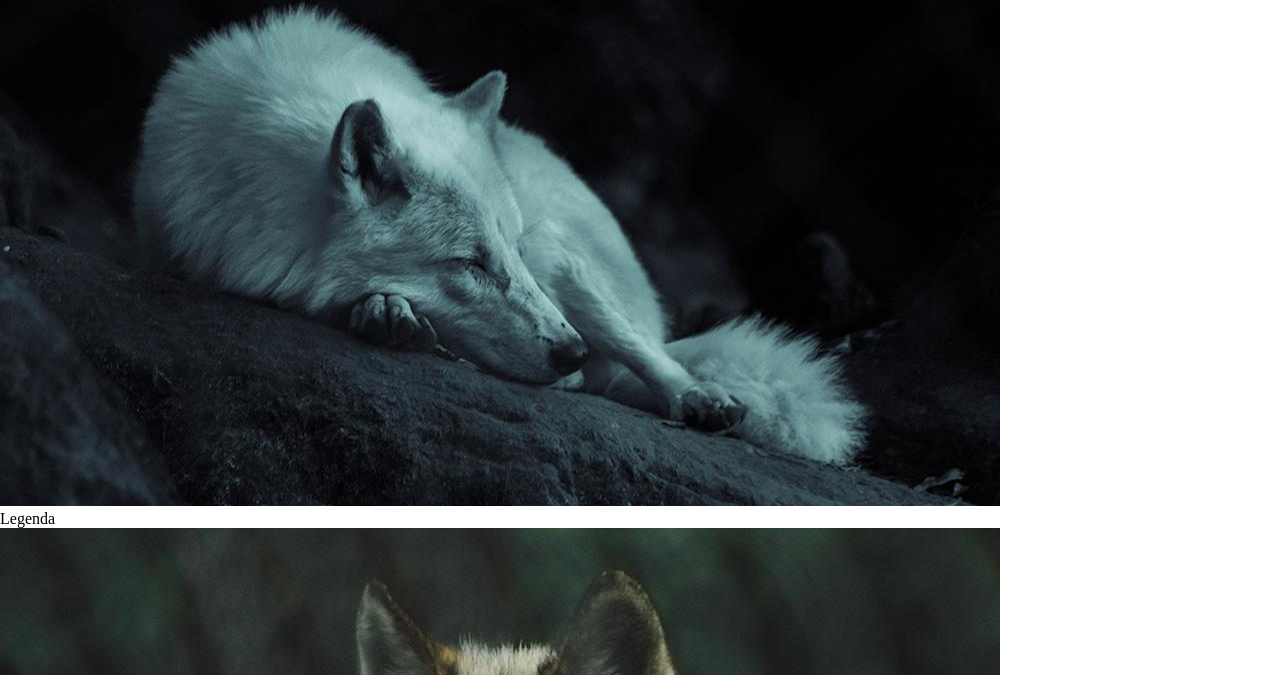
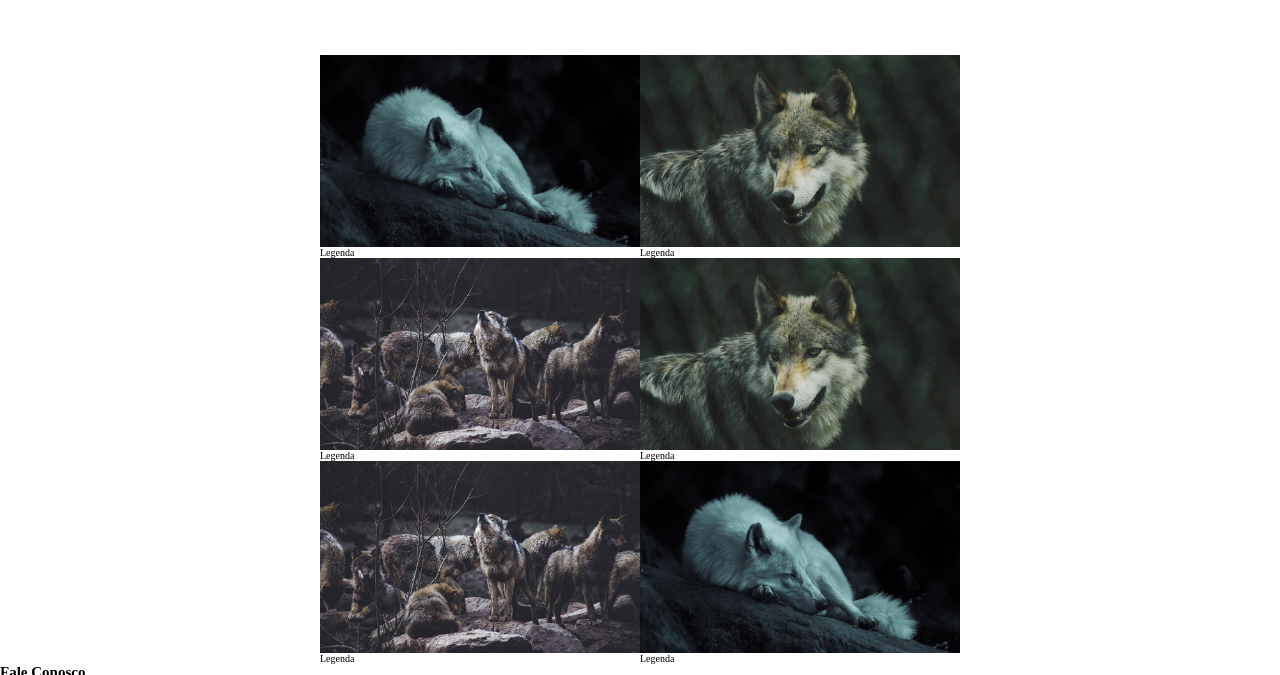
Before and after one commit to 1TDSPM-23/pf0670, a plain HTML site: page index.html in a window 1280 px wide. Shown: the part 515-1190 px from the top of the page. Drawn offline with Linux system fonts and the light colour scheme.

Commit message:
Estilos especificos do conteúdo.

```diff
--- a/css/estilo.css
+++ b/css/estilo.css
@@ -2,6 +2,10 @@
     margin: 0;
     padding: 0;
     box-sizing: border-box;
+}
+
+html{
+    font-size: 62.5%;
 }
 
 .cabecalho{
@@ -9,7 +13,7 @@
     justify-content: space-between;
     flex-wrap: wrap;
     align-items: center;
-    background-color: #d9d9d9;
+    background-color: #000000;
 }
 
 .cabecalho img{
@@ -36,6 +40,36 @@
 }
 
 .cabecalho a:hover{
-    background-color: black;
-    color: #fff;
+    background-color: #fff;
+    color: #000000;
 }
+
+.tit-sec{
+    text-align: center;
+    font-size: 5rem;
+    margin: 5% 0;
+}
+
+/* vw = view width
+vh = view height  */
+
+.conteudo{
+    display: flex;
+    flex-wrap: wrap;
+    max-width: 50vw;
+    margin: 0 auto;
+}
+
+.conteudo img{
+    max-width: 100%;
+    display: block;
+}
+/*
+Utilizando as propriedades especificas
+GROW/BASIS/SHRINK */
+.conteudo > div{
+    /* flex-grow: 1;
+    flex-shrink: 1;
+    flex-basis: 300px; */
+    flex: 1 1 300px;
+}
```
